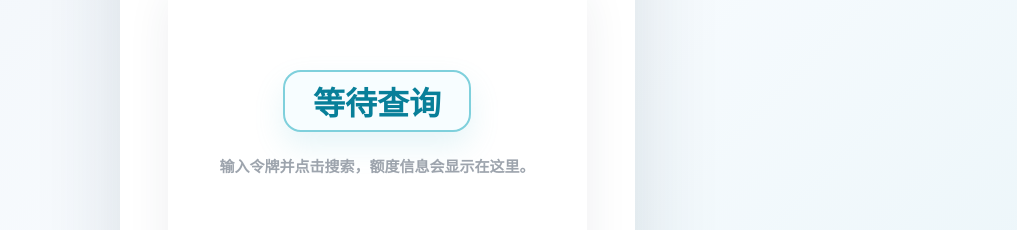
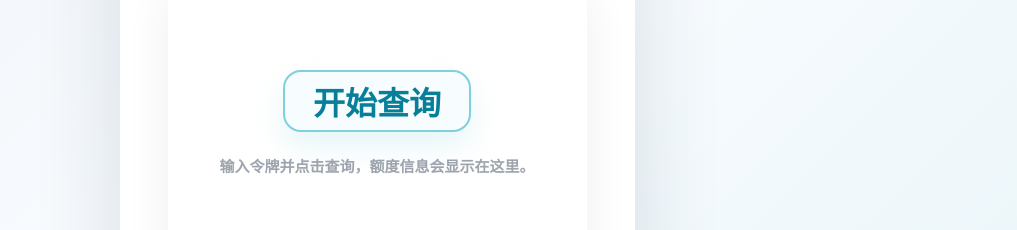
Before and after one commit to JoneMacke/check-api-tool, a React (Vite) app: page / in a window 1280 px wide. Shown: the part 267-497 px from the top of the page, without its empty margins (263-1280 px from the left). Built offline with nearby package versions, Linux system fonts and the light colour scheme; no server answers.

Commit message:
Update query empty state button

```diff
--- a/src/App.jsx
+++ b/src/App.jsx
@@ -174,8 +174,10 @@ export default function App() {
 
       {!data && !loading && (
         <section className="empty-state">
-          <div>等待查询</div>
-          <p>输入令牌并点击搜索，额度信息会显示在这里。</p>
+          <button className="empty-query-btn" type="button" onClick={onQuery} aria-label="开始查询">
+            开始查询
+          </button>
+          <p>输入令牌并点击查询，额度信息会显示在这里。</p>
         </section>
       )}
 
--- a/src/index.css
+++ b/src/index.css
@@ -320,7 +320,7 @@ button {
   box-shadow: 0 18px 44px rgba(36, 52, 75, 0.08);
 }
 
-.empty-state div {
+.empty-state .empty-query-btn {
   display: inline-flex;
   align-items: center;
   justify-content: center;
```
